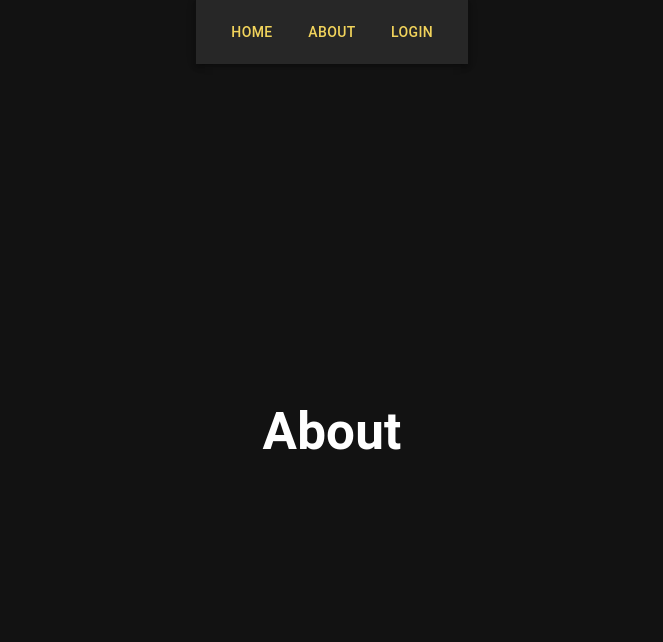
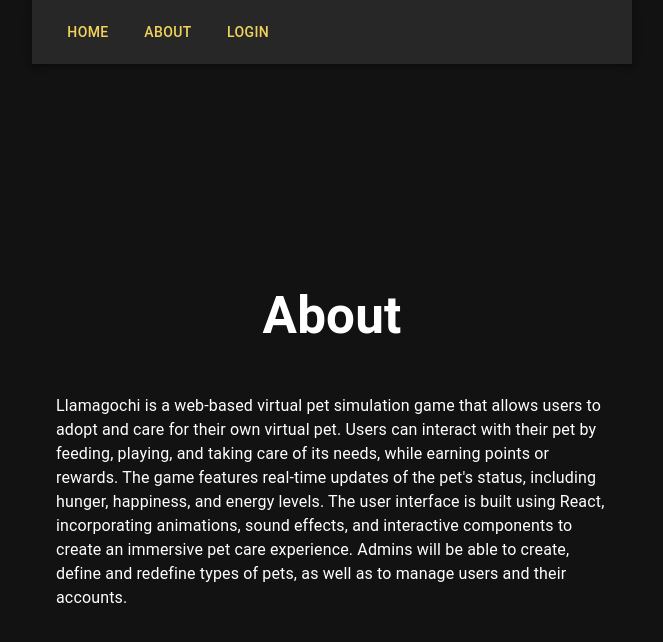
Before and after one commit to VanessJ/Petagochi, a React (Vite) app: page /about in a window 1280 px wide. Shown: the top 642 px of the page, without its empty margins (308-971 px from the left). Built offline with nearby package versions, Linux system fonts and the light colour scheme; no server answers.

Commit message:
about page

```diff
--- a/src/App.tsx
+++ b/src/App.tsx
@@ -17,6 +17,7 @@ import { ToastContainer } from 'react-toastify';
 import CreatePet from './pages/CreatePet';
 import ManageSpecies from './pages/ManageSpecies';
 import { isAdmin } from './accessControl';
+import About from './pages/About';
 
 const rootRoute = new RootRoute({
 	component: () => {
@@ -85,11 +86,7 @@ const playRoute = new Route({
 const aboutRoute = new Route({
 	getParentRoute: () => rootRoute,
 	path: '/about',
-	component: () => (
-    <div>
-      <h1>About</h1>
-    </div>
-  )
+	component: About
 });
 
 const notFoundRoute = new Route({
--- a/src/hooks/usePageTitle.ts
+++ b/src/hooks/usePageTitle.ts
@@ -2,7 +2,7 @@ import { useEffect } from 'react';
 
 const usePageTitle = (title: string) => {
 	useEffect(() => {
-		document.title = `${title} | Petagochi`;
+		document.title = `${title} | Llamagochi`;
 	}, [title]);
 };
 
--- /dev/null
+++ b/src/pages/About.tsx
@@ -0,0 +1,16 @@
+const About = () => (
+    <>
+        <div>
+        <h1>About</h1>
+        </div>
+        <div>
+            Llamagochi is a web-based virtual pet simulation game that allows users to adopt and care for their own virtual pet.
+            Users can interact with their pet by feeding, playing, and taking care of its needs, while earning points or rewards.
+            The game features real-time updates of the pet's status, including hunger, happiness, and energy levels.
+            The user interface is built using React, incorporating animations, sound effects, and interactive components to create an immersive pet care experience.
+            Admins will be able to create, define and redefine types of pets, as well as to manage users and their accounts.
+        </div>
+    </>
+);
+
+export default About;
```
Also changed, not shown: 1 other file (tests, documents, lock files or other folders).
